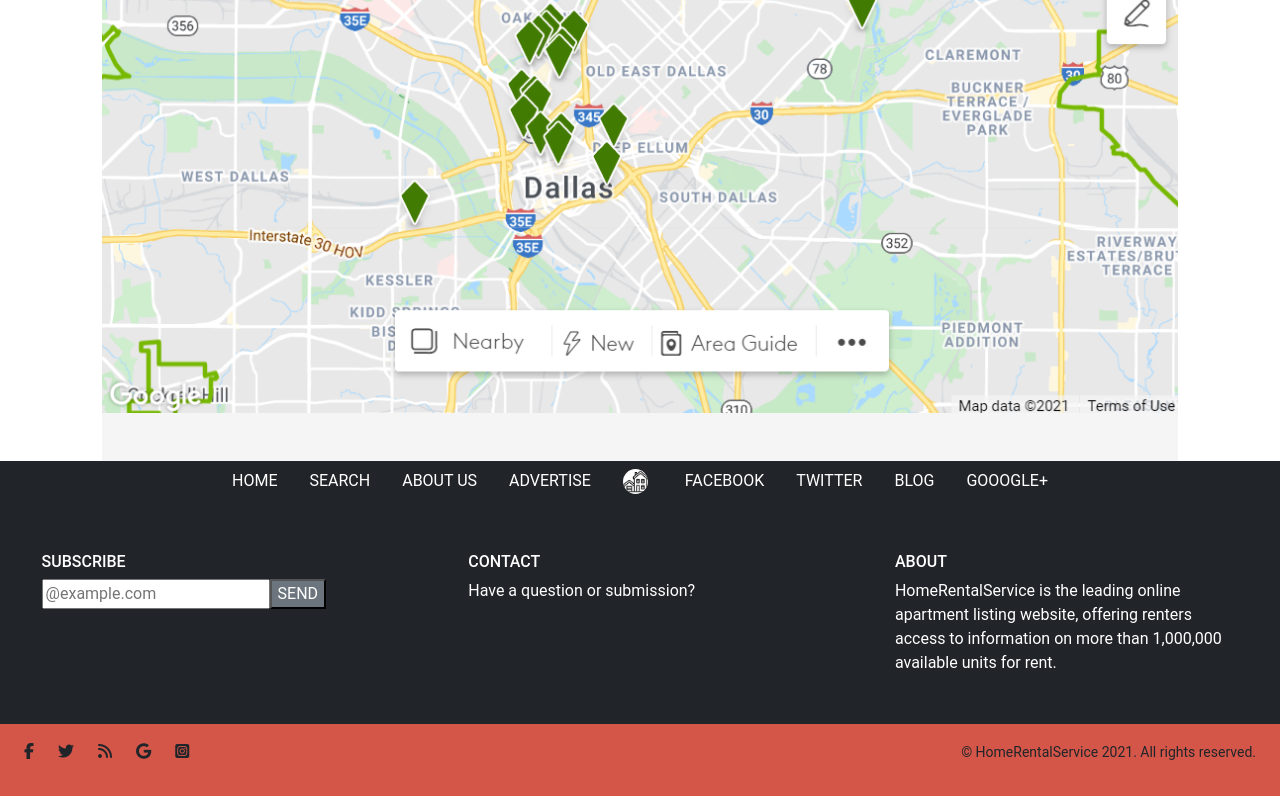
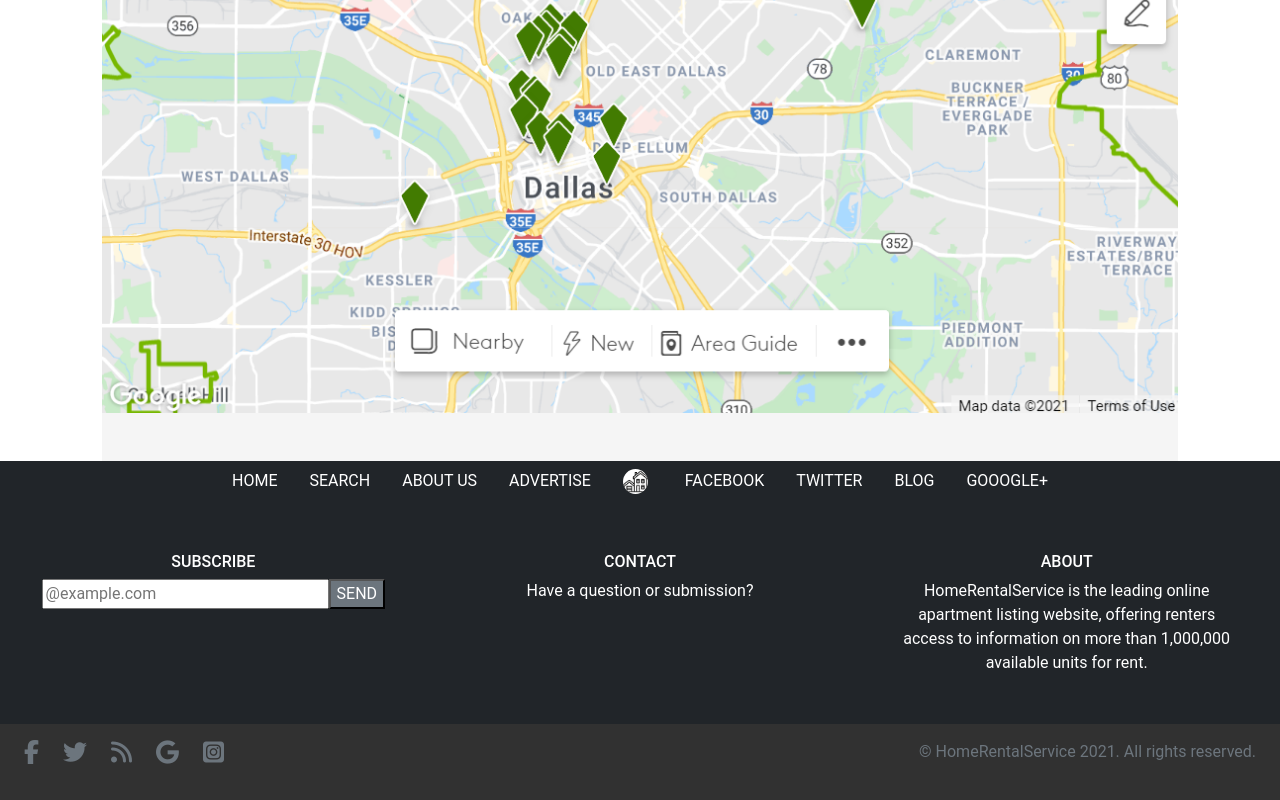
Before and after one commit to mahbubul14/house_rent, a website: page details.html in a window 1280 px wide. Shown: the part 861-1661 px from the top of the page. Drawn offline with nearby package versions, Linux system fonts and the light colour scheme.

Commit message:
Update footer design and color

```diff
--- a/details.html
+++ b/details.html
@@ -97,17 +97,17 @@
       <section>
         <div class="footer-2">
           <div class="f-2-content px-3 py-2">
-              <h6 class="text-white">SUBSCRIBE</h6>
+              <h6 class="text-white text-center">SUBSCRIBE</h6>
               <div class="sub-box d-flex">
-                <input type="text" class="sub-text-box" placeholder="@example.com" id="mail" name="email">
+                <input type="text" class="sub-text-box w-100" placeholder="@example.com" id="mail" name="email">
                 <button type="button" class="bg-secondary text-white fs-6">SEND</button>
               </div>
           </div>
-          <div class="f-2-content text-white px-3 py-2">
+          <div class="f-2-content text-white px-3 py-2 text-center">
             <h6>CONTACT</h6>
             <p>Have a question or submission?</p>
           </div>
-          <div class="f-2-content text-white px-3 py-2">
+          <div class="f-2-content text-white px-3 py-2 text-center">
             <h6>ABOUT</h6>
             <p>HomeRentalService is the leading online apartment listing website, offering renters access to information on more than 1,000,000 available units for rent.</p>
           </div>
@@ -116,18 +116,18 @@
       </div>
       <!-- ............footer part -3........... -->
       <section>
-        <div class="d-flex justify-content-between bg-red py-3">
+        <div class="d-md-flex justify-content-md-between bg-light-dark py-3">
           <div class="social">
-            <ul class="list-unstyled d-flex ms-4">
-              <li class="me-4"><a href="#"><i class="fab fa-facebook-f text-dark"></i></a></li>
-              <li class="me-4"><a href="#"><i class="fab fa-twitter text-dark"></i></a></li>
-              <li class="me-4"><a href="#"><i class="fas fa-rss text-dark"></i></a></li>
-              <li class="me-4"><a href="#"><i class="fab fa-google text-dark"></i></a></li>
-              <li class="me-4"><a href="#"><i class="fab fa-instagram-square text-dark"></i></a></li>
+            <ul class="list-unstyled d-flex justify-content-center ms-4">
+              <li class="me-4"><a href="#"><i class="fab fa-facebook-f text-secondary fs-4"></i></a></li>
+              <li class="me-4"><a href="#"><i class="fab fa-twitter text-secondary fs-4"></i></a></li>
+              <li class="me-4"><a href="#"><i class="fas fa-rss text-secondary fs-4"></i></a></li>
+              <li class="me-4"><a href="#"><i class="fab fa-google text-secondary fs-4"></i></a></li>
+              <li class="me-4"><a href="#"><i class="fab fa-instagram-square text-secondary fs-4"></i></a></li>
             </ul>
           </div>
-          <div class="me-4">
-            <small>&copy; HomeRentalService 2021. All rights reserved.</small>
+          <div class="me-4 text-secondary text-center">
+            <small class="fs-6">&copy; HomeRentalService 2021. All rights reserved.</small>
           </div>
         </div>
       </section>
--- a/style.css
+++ b/style.css
@@ -1,8 +1,17 @@
 
-/* ................nav bar.............. */
 * {
   font-family: 'Roboto', sans-serif;
 }
+
+.bg-whitesmoke {
+  background-color: whitesmoke;
+}
+
+.bg-light-dark {
+  background-color: #313131;
+}
+
+/* ................nav bar.............. */
 
 .logo {
   max-width: 25px;
@@ -27,10 +36,6 @@
 
 .nav-link {
   white-space: nowrap;
-}
-
-.bg-whitesmoke {
-  background-color: whitesmoke;
 }
 
 /* ................search section css............. */
```
Also changed, not shown: index.html (+13 -13 lines), results.html (+13 -13 lines).
